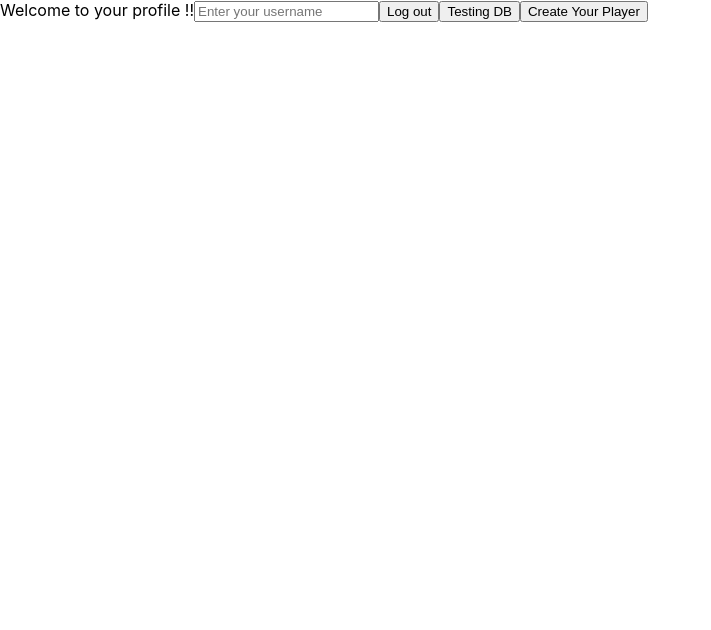
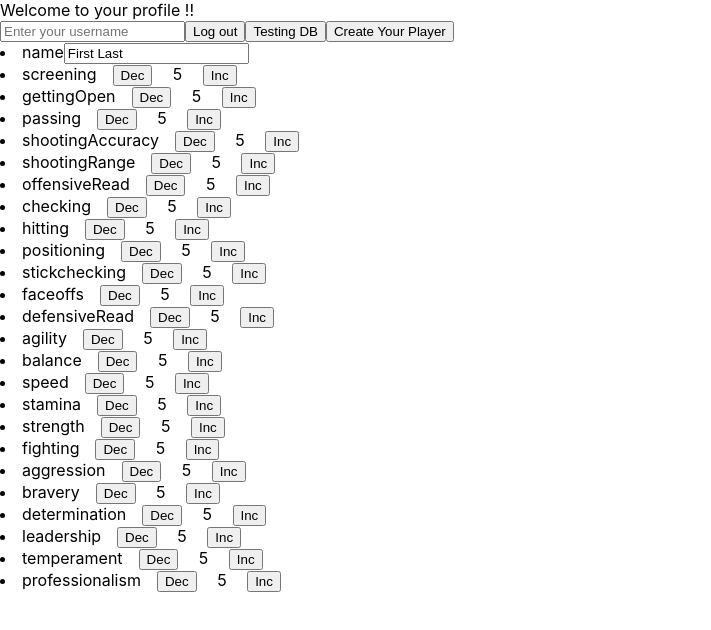
Before and after one commit to davism2/cis371SHLProject, a React (Vite) app in the folder shlprojectapp/: page /profile in a window 1280 px wide. Shown: the top 630 px of the page, without its empty margins (0-711 px from the left). Built offline with nearby package versions, Linux system fonts and the light colour scheme.

Commit message:
player attributes ---- usestate increment notupdating

```diff
--- a/shlprojectapp/src/components/profile.tsx
+++ b/shlprojectapp/src/components/profile.tsx
@@ -10,9 +10,9 @@ import {
     signOut,
     sendPasswordResetEmail,
   } from "firebase/auth";
-import { doc, getDoc, getFirestore, setDoc } from "firebase/firestore";
+import { doc, Firestore, getDoc, getFirestore, setDoc } from "firebase/firestore";
 import {PlayerAttributes} from "../datatypes"
-
+import { render } from "react-dom";
 
   export default function (): JSX.Element {
     let playerData:PlayerAttributes = {
@@ -20,34 +20,39 @@ import {PlayerAttributes} from "../datatypes"
         league: 0,
         season: 0,
         name: "",
-        screening: 0,
-        gettingOpen: 0,
-        passing: 0,
-        shootingAccuracy: 0,
-        shootingRange: 0,
-        offensiveRead: 0,
-        checking: 0,
-        hitting: 0,
-        positioning: 0,
-        stickchecking: 0,
-        faceoffs: 0,
-        defensiveRead: 0,
-        agility: 0,
-        balance: 0,
-        speed: 0,
-        stamina: 0,
-        strength: 0,
-        fighting: 0,
-        aggression: 0,
-        bravery: 0,
-        determination: 0,
-        leadership: 0,
-        temperament: 0,
-        professionalism: 0,
+        screening: 5,
+        gettingOpen: 5,
+        passing: 5,
+        shootingAccuracy: 5,
+        shootingRange: 5,
+        offensiveRead: 5,
+        checking: 5,
+        hitting: 5,
+        positioning: 5,
+        stickchecking: 5,
+        faceoffs: 5,
+        defensiveRead: 5,
+        agility: 5,
+        balance: 5,
+        speed: 5,
+        stamina: 5,
+        strength: 5,
+        fighting: 5,
+        aggression: 5,
+        bravery: 5,
+        determination: 5,
+        leadership: 5,
+        temperament: 5,
+        professionalism: 5,
       };
     const [playerExists,setExists] = useState("");
     const [username,setUser] = useState("");
+    const [player,setPlayer] = useState(playerData);
+    const [points,setPoints] = useState(1800);
+
+
     const db = getFirestore();
+
     const navigate = useNavigate();
 
 
@@ -67,22 +72,34 @@ import {PlayerAttributes} from "../datatypes"
     }
 
     async function createPlayer(){
+
       if (playerExists != `true`){
       setExists(`${true}`);
-        let ref = doc(db,"PrivatePlayers",username);
+
+      let ref = doc(db,"PrivatePlayers",user.name);
       await setDoc(ref,playerData);
       }
       else{
           showMessage("To make a new Player, delete your current one.")
       }
     }
+  //   function updateAttr(inc: boolean,key:string){
+  //     let value = playerData[key];
+  //     console.log(`before ${value}`);
+  //     if(inc == true){
+  //       setPlayer(playerData[key] = value + 1,() => {console.log(playerData[key]}));
+  //     }
 
+  //     else{
+  //       setPlayer(playerData[key] = value - 1);
+  //   }
+  // }
 
 
     async function testing(){
       let user = getAuth();
       let userID = user.currentUser;
-        let ref = doc(db,"PrivatePlayers","1");
+      let ref = doc(db,"PrivatePlayers",user.name);
       const docSnap = await getDoc(ref);
 
       if ((await docSnap).exists()) {
@@ -92,15 +109,24 @@ import {PlayerAttributes} from "../datatypes"
         console.log("No such document!");
       }
     }
-
+     //key => <li > {key}<input type="text"></input> </li>
     return(
       <div className="profile">
           Welcome to your profile {username}!!
+          <div>
           <input type="text" placeholder="Enter your username" onChange={updateUser}/>
           <button onClick={logOut}>Log out</button>
           <button onClick={testing}> Testing DB </button>
           <button onClick={createPlayer}>Create Your Player</button>
           </div>
+          <span>
+
+            {Object.keys(playerData).slice(3).map(key => {
+              if(key=="name")
+              return (<li>{key}<input type={"text"} defaultValue="First Last"></input></li>)
+              else
+                return (<li>{key}&emsp;<button onClick={() => setPlayer(playerData[key] = playerData[key] - 1)}>Dec</button>&emsp; {playerData[key]} &emsp;<button onClick={() => setPlayer(playerData[key] = playerData[key] - 1)}>Inc</button></li>)})}
+            </span>
+      </div>
     );
-
 }
```
Lines whose indentation alone changed are shown as unchanged.
